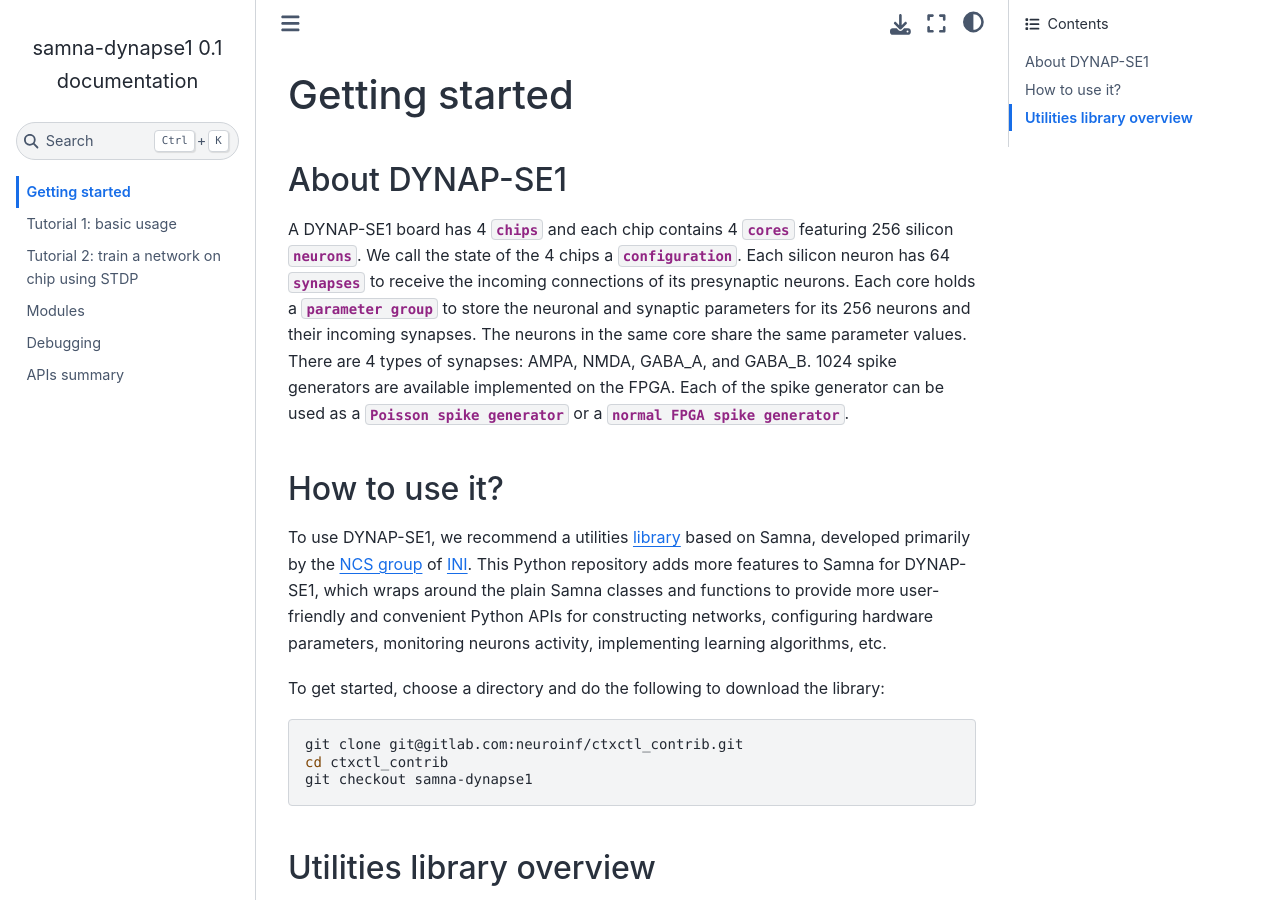
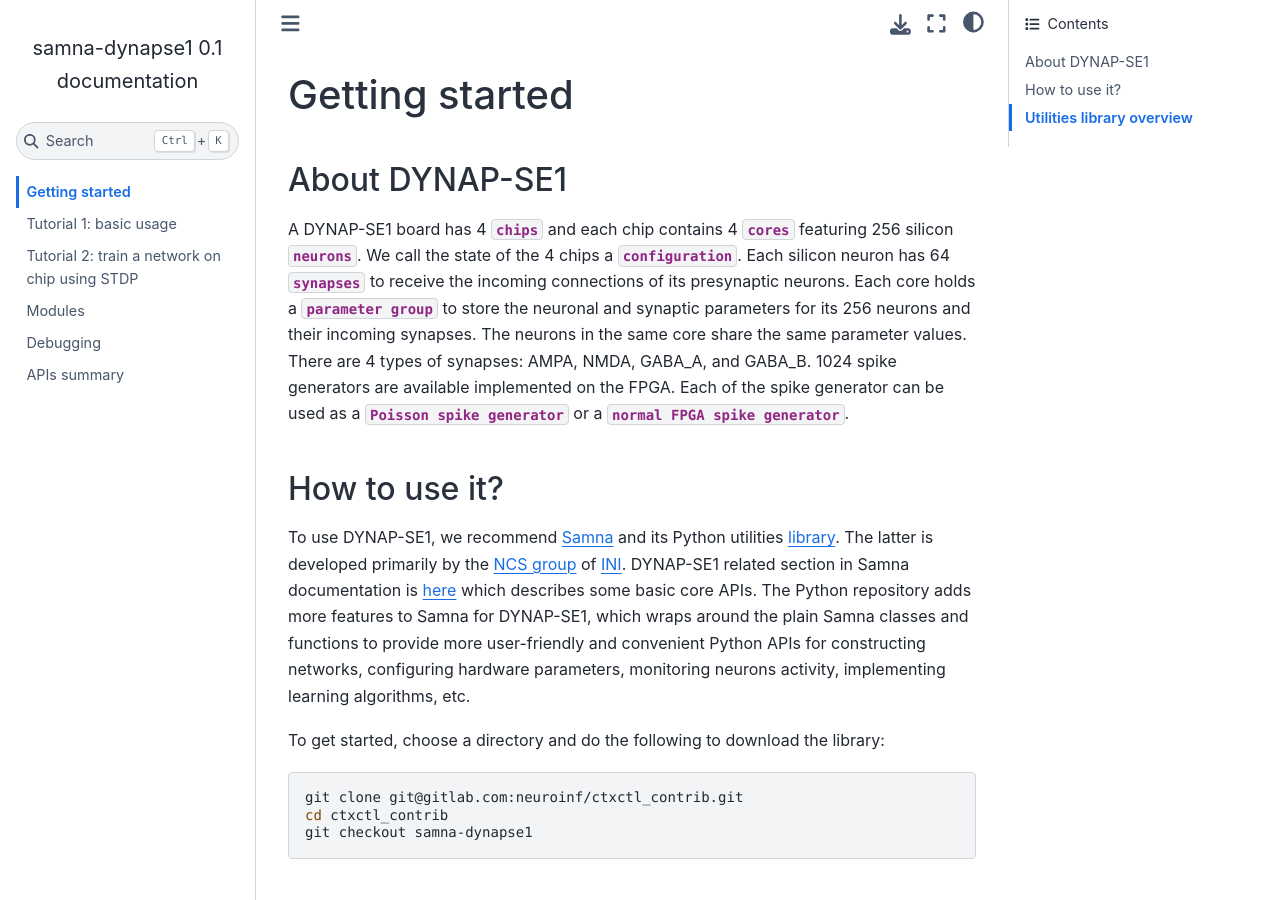
Before and after one commit to illian-g/Agentic-intelligence-E-I-network-on-silicon-neurons-DYNAP_SE2-, a Sphinx documentation site: the page built from doc/source/contents/intro.rst, in a window 1280 px wide and 900 px high. Built offline with Sphinx 7.4.7 and the Sphinx Book theme 1.1.4, drawn with Linux system fonts in a browser that asks for light colours.

Commit message:
Add samna link

```diff
--- a/doc/source/contents/intro.rst
+++ b/doc/source/contents/intro.rst
@@ -23,10 +23,13 @@
 How to use it?
 ----------------
 
-To use DYNAP-SE1, we recommend a utilities `library <https://gitlab.com/neuroinf/ctxctl_contrib/-/
-tree/samna-dynapse1>`_ based on Samna, developed primarily by the `NCS
+To use DYNAP-SE1, we recommend `Samna <https://synsense-sys-int.gitlab.io/samna/>`_ and its
+Python utilities `library <https://gitlab.com/neuroinf/ctxctl_contrib/-/
+tree/samna-dynapse1>`_. The latter is developed primarily by the `NCS
 group <https://www.ini.uzh.ch/en/research/groups/ncs.html>`_ of `INI <https://www.ini.uzh.ch/en.html>`_.
-This Python repository adds more features to Samna for DYNAP-SE1, which wraps around the plain
+DYNAP-SE1 related section in Samna documentation is `here <https://synsense-sys-int.
+gitlab.io/samna/devkits/dynapSeSeries/dynapse1/summary.html>`_ which describes some basic core APIs.
+The Python repository adds more features to Samna for DYNAP-SE1, which wraps around the plain
 Samna classes and functions to provide more user-friendly and convenient Python APIs
 for constructing networks, configuring hardware parameters, monitoring neurons activity,
 implementing learning algorithms, etc.
```
Also changed, not shown: Readme.md (+3 -2 lines).
